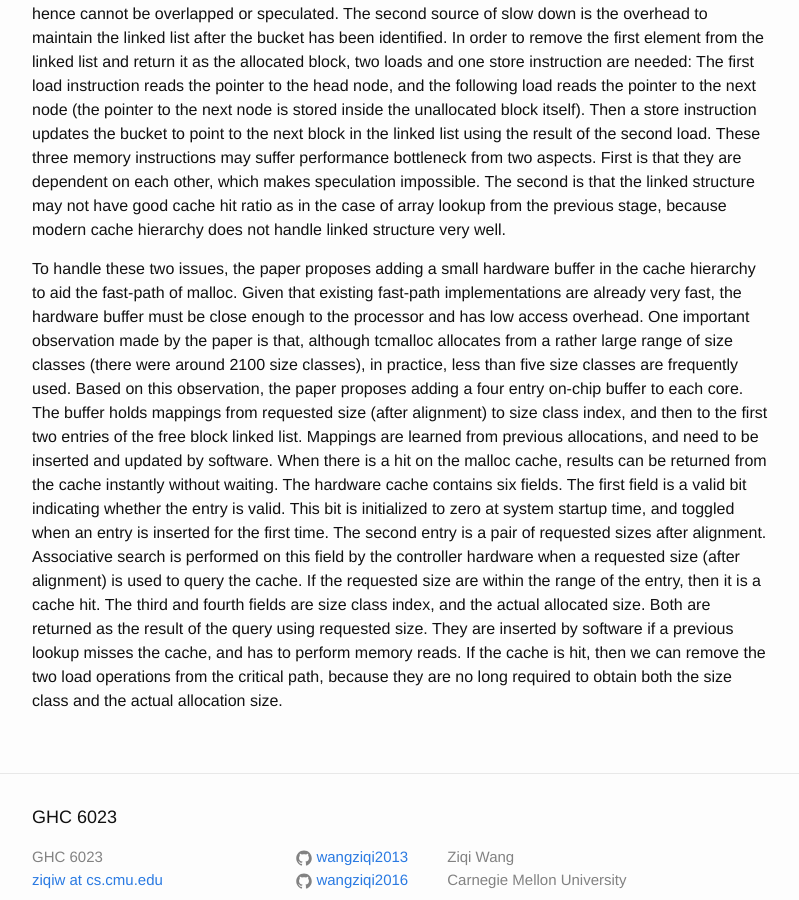
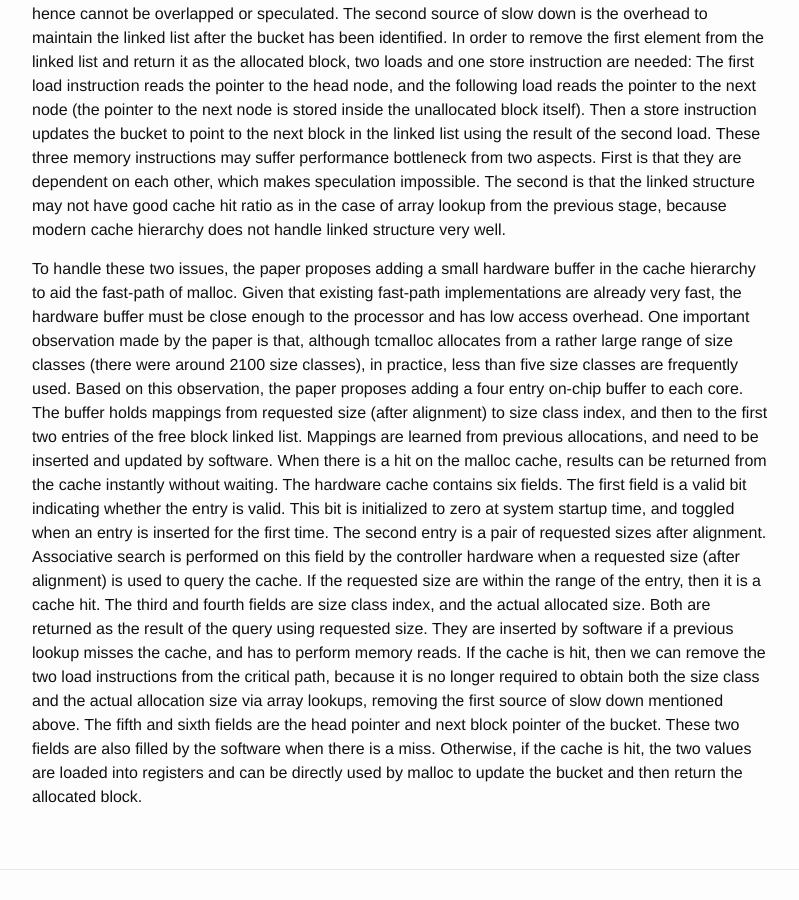
Before and after one commit to wangziqi2013/wangziqi2013.github.io, a Jekyll site: the page built from _posts/2019-01-05-mallacc.markdown, in a window 1280 px wide and 900 px high, scrolled down 1366 px. Shown: the whole window, without its empty margins (238-1037 px from the left). Built offline with Jekyll 4.4.1, drawn with Linux system fonts in a browser that asks for light colours.

Commit message:
Finish fields

```diff
--- a/_posts/2019-01-05-mallacc.markdown
+++ b/_posts/2019-01-05-mallacc.markdown
@@ -72,5 +72,8 @@ controller hardware when a requested size (after alignment) is used to query the
 within the range of the entry, then it is a cache hit. The third and fourth fields are size class index, and the
 actual allocated size. Both are returned as the result of the query using requested size. They are inserted by
 software if a previous lookup misses the cache, and has to perform memory reads. If the cache is hit, then we
-can remove the two load operations from the critical path, because they are no long required to obtain both
-the size class and the actual allocation size.
+can remove the two load instructions from the critical path, because it is no longer required to obtain both
+the size class and the actual allocation size via array lookups, removing the first source of slow down mentioned above.
+The fifth and sixth fields are the head pointer and next block pointer of the bucket. These two fields are also
+filled by the software when there is a miss. Otherwise, if the cache is hit, the two values are loaded into registers
+and can be directly used by malloc to update the bucket and then return the allocated block.
```
